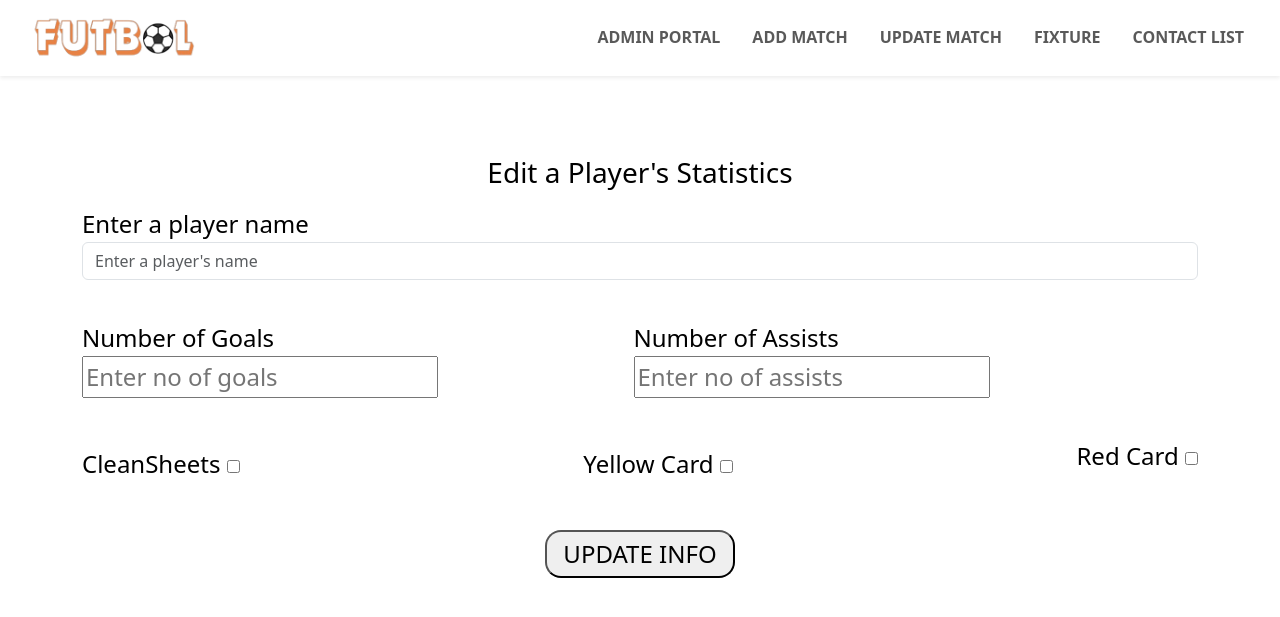
After one commit to IramDhrubo31/futbol, a PHP site: page /playerStats.php in a window 1280 px wide. The commit adds this page. Shown: the top 617 px of the page. Run offline with PHP 8.4, Linux system fonts and the light colour scheme.

Commit message:
updated player stats page

```diff
--- a/adminPortal.html
+++ b/adminPortal.html
@@ -31,7 +31,7 @@
               <a class="nav-link" href="updateMatch.php" target="_blank">UPDATE MATCH</a>
             </li>
             <li class="nav-item">
-              <a class="nav-link" href="playerStats.html" target="_blank">PLAYER STATS</a>
+              <a class="nav-link" href="playerStats.php" target="_blank">PLAYER STATS</a>
             </li>
             <li class="nav-item">
               <a class="nav-link" href="fixture.php" target="_blank">FIXTURE</a>
--- /dev/null
+++ b/playerStats.php
@@ -0,0 +1,141 @@
+<?php
+    if(isset($_POST['submit'])){
+        $playerName = $_POST['playerName'];
+        $redCardInput = isset($_POST['redCard']) ? (int)$_POST['redCard'] : 0;
+        $yellowCardInput = isset($_POST['yellowCard']) ? (int)$_POST['yellowCard'] : 0;
+        $cleanSheetInput = isset($_POST['cleanSheet']) ? (int)$_POST['cleanSheet'] : 0;
+        $assistInput = (int)$_POST['assist'];
+        $goalInput = (int)$_POST['goal'];
+
+        include "connection.php";
+
+        if ($link->connect_error) {
+            die("Connection failed: " . $link->connect_error);
+        }
+
+        $sqlFetch = "SELECT * FROM player_table WHERE user_name = '$playerName'";
+        $updatePlayerInfo = mysqli_query($link, $sqlFetch);
+        $updatePlayerInfo = mysqli_fetch_assoc($updatePlayerInfo);
+
+        $updatedGoal = $updatePlayerInfo['goal'] + $goalInput;
+        $updatedAssist = $updatePlayerInfo['assist'] + $assistInput;
+        $updatedCleanSheet = (int) ($updatePlayerInfo['clean_sheet'] ?? 0) + $cleanSheetInput;
+        $updatedRedCard = (int) ($updatePlayerInfo['red_card'] ?? 0) + $redCardInput;
+        $updatedYellowCard = (int) ($updatePlayerInfo['yellow_card'] ?? 0) + $yellowCardInput;
+
+        $sql = "UPDATE player_table SET goal = '$updatedGoal', assist = '$updatedAssist', clean_sheet = '$updatedCleanSheet', red_card = '$updatedRedCard', yellow_card = '$updatedYellowCard'  WHERE user_name = '$playerName'";
+
+        if(mysqli_query($link, $sql)) {
+            //echo "Records updated successfully";
+        }
+        else {
+            echo "ERROR: Could not able to execute $sql." . mysqli_error($link);
+        }
+    }
+?>
+<!DOCTYPE html>
+<html lang="en">
+<head>
+    <meta charset="UTF-8">
+    <meta name="viewport" content="width=device-width, initial-scale=1.0">
+    <title>Player Stats</title>
+    <link rel="stylesheet" href="css/addMatch.css">
+    <link rel="stylesheet" href="css/bootstrap.min.css">
+</head>
+<body>
+  <header>
+    <nav class="navbar navbar-expand-md shadow-sm bg-white px-3 sticky-md-top">
+      <div class="container-fluid">
+        <a class="navbar-brand" href="#Home">
+          <img src="logo/Futb_l-removebg-preview.png" alt="Futbol" height="50">
+        </a>
+        <button class="navbar-toggler" type="button" data-bs-toggle="collapse" data-bs-target="#navbarNav"
+          aria-controls="navbarNav" aria-expanded="true" aria-label="Toggle navigation">
+          <span class="navbar-toggler-icon"></span>
+        </button>
+        <div class="collapse navbar-collapse" style="align-items: end;" id="navbarNav">
+          <ul class="navbar-nav nav-underline ">
+            <li class="nav-item">
+              <a class="nav-link" href="adminPortal.html">ADMIN PORTAL</a>
+            </li>
+            <li class="nav-item">
+              <a class="nav-link" href="addMatch.php">ADD MATCH</a>
+            </li>
+            <li class="nav-item">
+              <a class="nav-link" href="updateMatch.html">UPDATE MATCH</a>
+            </li>
+            <li class="nav-item">
+              <a class="nav-link" href="fixture.html">FIXTURE</a>
+            </li>
+            <li class="nav-item">
+                  <a class="nav-link" href="Contact_Page/contactlist.html">CONTACT LIST</a>
+            </li>
+          </ul>
+        </div>
+      </div>
+    </nav>
+  </header>
+
+  <!-- <section> -->
+    <div class="container mt-5 justify-content-between">
+      <div class="row">
+        <div class="col-12 text-black my-3 rounded-5 fs-4">
+          <form action="playerStats.php" method="post">
+            <h3 class="text-center mt-3">Edit a Player's Statistics</h3>
+
+            <div class="my-3">
+                <label for="playerName">Enter a player name</label>
+                <input type="text" name="playerName" id="playerName" class="form-control" placeholder="Enter a player's name">
+            </div>
+
+            <div class="d-flex justify-content-between">
+              <div class="my-4">
+                  <label for="goal">Number of Goals</label>
+                  <input type="number" name="goal" id="goal" placeholder="Enter no of goals">
+              </div>
+
+              <div class="my-4">
+                  <label for="assist">Number of Assists</label>
+                  <input type="number" name="assist" id="assist" placeholder="Enter no of assists">
+              </div>
+            </div>
+
+            <div class="d-flex justify-content-between">
+                <div class="my-4">
+                    <label for="cleanSheet">CleanSheets</label>
+                    <input type="checkbox" name="cleanSheet" id="cleanSheet">
+                </div>
+
+                <div class="my-4">
+                    <label for="yellowCard">Yellow Card</label>
+                    <input type="checkbox" name="yellowCard" id="yellowCard">
+                </div>
+
+                <div class="mt-3 mb-3">
+                    <label for="redCard">Red Card</label>
+                    <input type="checkbox" name="redCard" id="redCard">
+                </div>
+            </div>
+
+            <div class="text-center mb-3">
+                <input type="submit" class="submit px-3 py-1 rounded-4 mt-4" name="submit" value="UPDATE INFO">
+            </div>
+
+            <?php
+              if(isset($_POST['submit'])){
+                echo $updatedRedCard;
+              }
+            ?>
+          </form>
+        </div>
+      </div>
+    </div>
+  <!-- </section> -->
+
+  <script src="https://code.jquery.com/jquery-3.3.1.slim.min.js"></script>
+  <script src="https://cdn.jsdelivr.net/npm/@popperjs/core@2.11.8/dist/umd/popper.min.js" integrity="sha384-I7E8VVD/ismYTF4hNIPjVp/Zjvgyol6VFvRkX/vR+Vc4jQkC+hVqc2pM8ODewa9r" crossorigin="anonymous"></script>
+
+  <script src="https://cdn.jsdelivr.net/npm/bootstrap@5.3.2/dist/js/bootstrap.min.js" integrity="sha384-BBtl+eGJRgqQAUMxJ7pMwbEyER4l1g+O15P+16Ep7Q9Q+zqX6gSbd85u4mG4QzX+" crossorigin="anonymous"></script>
+
+</body>
+</html>
```
Also changed, not shown: dashboard.php (+32 -4 lines), playerStats.html (deleted, +0 -79 lines).
